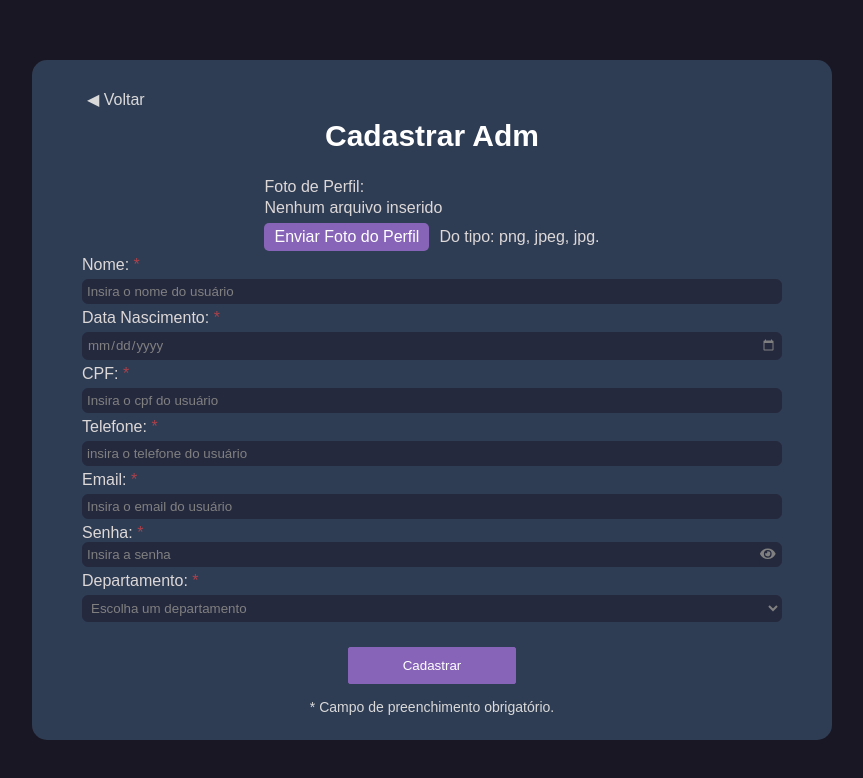
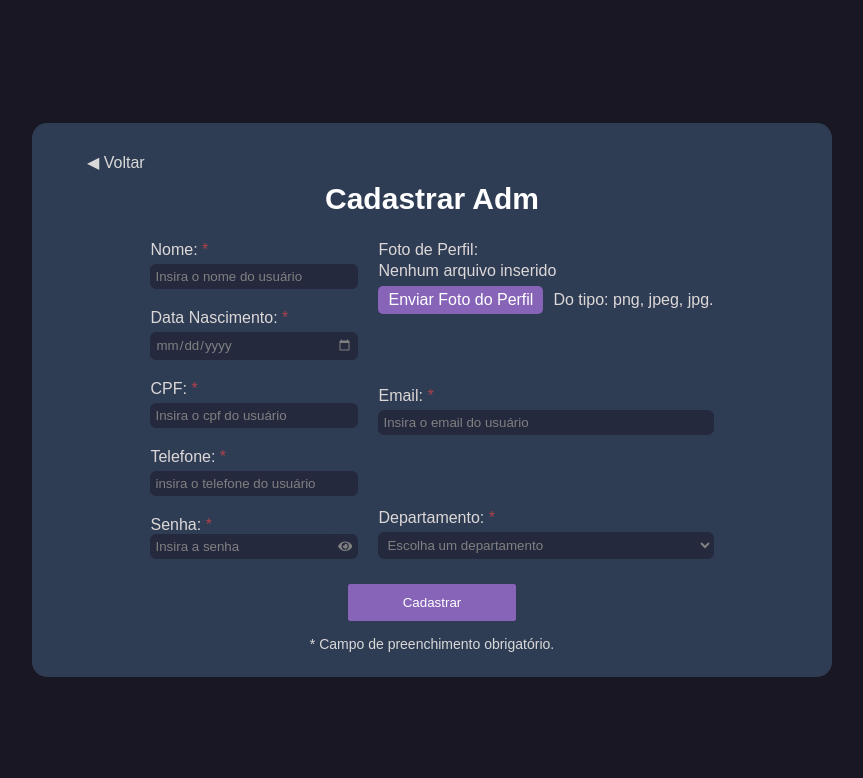
Before and after one commit to equipe-javali/API_3_FRONT, a React (Create React App) app in the folder ctrl-a/: page /CadastroUsuarioAdm in a window 1280 px wide. Shown: the top 778 px of the page, without its empty margins (208-1071 px from the left). Built offline with nearby package versions, Linux system fonts and the light colour scheme.

Commit message:
GERAL - reestilizei o forms

```diff
--- a/ctrl-a/src/pages/cadastrarAdm.tsx
+++ b/ctrl-a/src/pages/cadastrarAdm.tsx
@@ -200,17 +200,20 @@ export default function CriarUsuarioAdm() {
       <form onSubmit={handleSubmit} className="form-cadastro">
         <Link className="retornarLogin" to={'/'}>◀ Voltar</Link>
         <h1 className="titulo">Cadastrar Adm</h1>
+        <div className="divFormsCadastroAdm">
           <div>
-                        {campoFotoPerfil.codigo}
-
-        </div>
             {campoNome.codigo}
             {campoNascimento.codigo}
             {campoCPF.codigo}
             {campoTelefone.codigo}
+            {campoSenha.codigo}
+          </div>
+          <div>
+            {campoFotoPerfil.codigo}
             {campoEmail.codigo}
-        {campoSenha.codigo}
             {campoDepartamento.codigo}
+          </div>
+        </div>
         <input type="submit" value="Cadastrar" />
         <label className="legenda">* Campo de preenchimento obrigatório.</label>
       </form>
--- a/ctrl-a/src/pages/css/cadastrarUsuarioAdm.css
+++ b/ctrl-a/src/pages/css/cadastrarUsuarioAdm.css
@@ -12,6 +12,21 @@
   font-size: 30px;
   margin-bottom: 20px;
   text-align: center;
+}
+
+.divFormsCadastroAdm {
+  display: flex;
+  gap: 20px;
+  min-height: 100%;
+  justify-content: space-between;
+}
+
+.divFormsCadastroAdm>div {
+  display: flex;
+  flex-direction: column;
+  gap: 20px;
+  min-height: 100%;
+  justify-content: space-between;
 }
 
 .CadastroAdm .form-cadastro {
```
Lines whose indentation alone changed are shown as unchanged.
